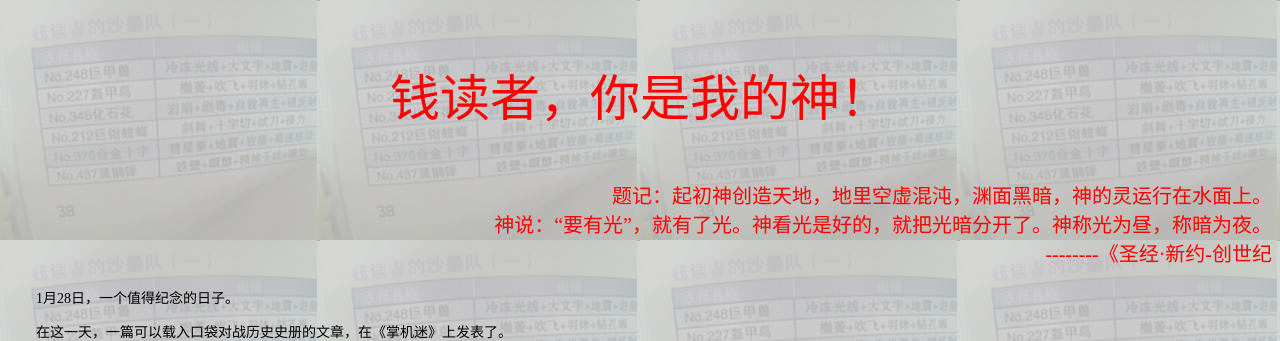
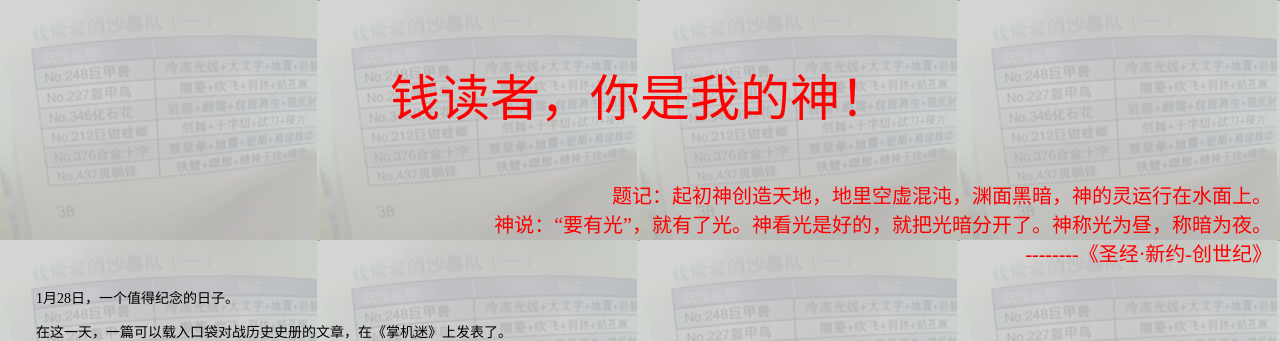
Before and after one commit to Elite-Four/godqian.com, a plain HTML site: page index.html in a window 1280 px wide. Shown: the top 341 px of the page. Drawn offline with Linux system fonts and the light colour scheme.

Commit message:
fix: 遗漏的字符

```diff
--- a/index.html
+++ b/index.html
@@ -14,11 +14,12 @@
         <div class="cover"></div>
         <div class="content">
             <p class="title">钱读者，你是我的神！</p>
-            <p align="left" class="subtitle">题记：起初神创造天地，地里空虚混沌，渊面黑暗，神的灵运行在水面上。
+            <p align="left" class="subtitle">
+                题记：起初神创造天地，地里空虚混沌，渊面黑暗，神的灵运行在水面上。
                 <br>
                 神说：“要有光”，就有了光。神看光是好的，就把光暗分开了。神称光为昼，称暗为夜。
                 <br>
-                --------《圣经·新约-创世纪
+                --------《圣经·新约-创世纪》
             </p>
             <div class="plain">
                 <p>　　1月28日，一个值得纪念的日子。</p>
```
